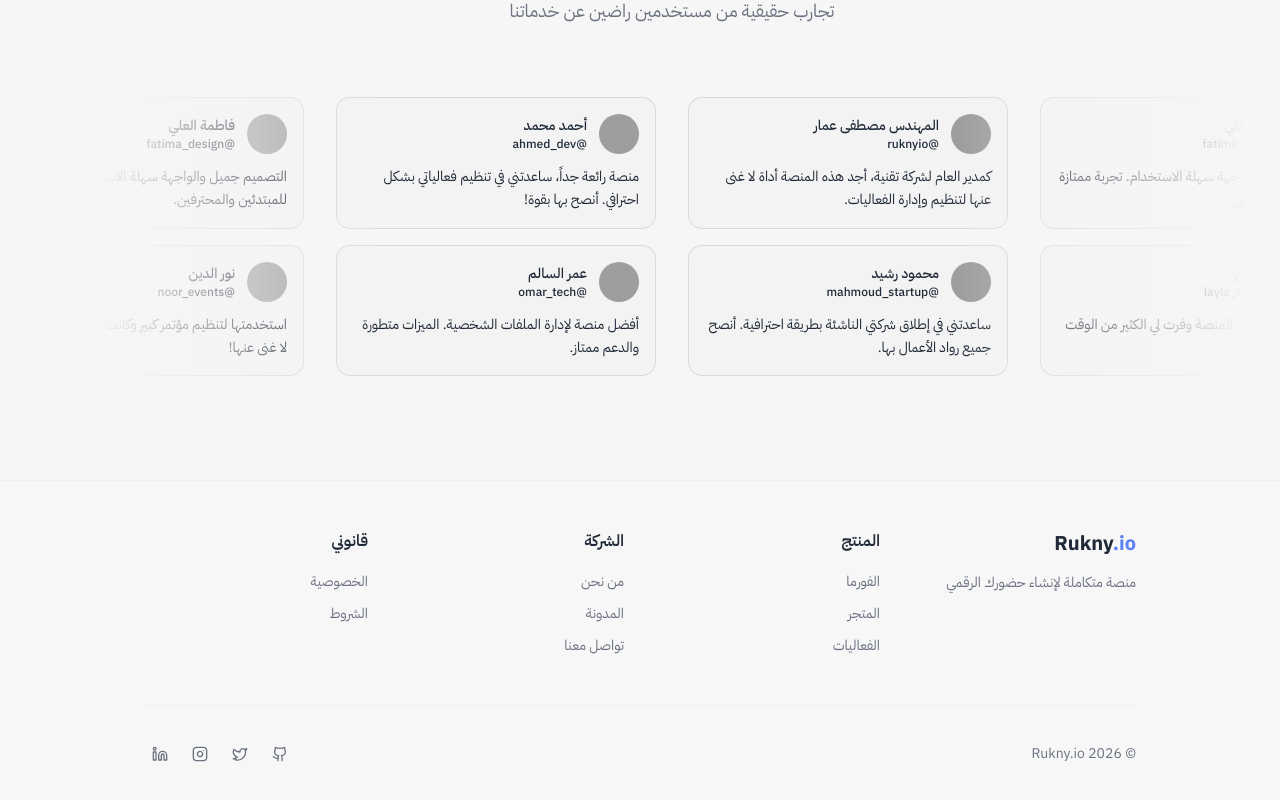
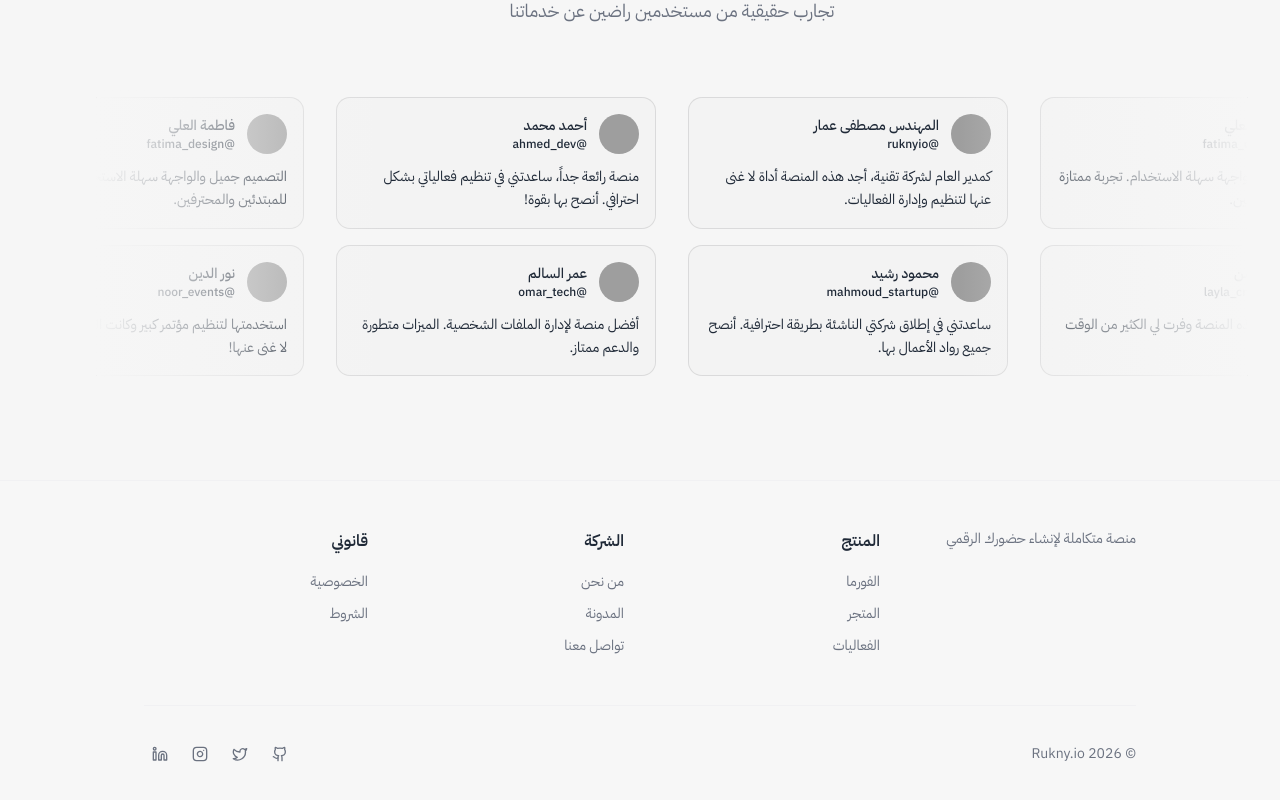
Before and after one commit to 1ih29c2002-max/ruknyio, a Next.js app in the folder apps/web/: page / in a window 1280 px wide. Shown: the part 2308-3108 px from the top of the page. Built offline with nearby package versions, Linux system fonts and the light colour scheme; no server answers; grey boxes are pictures that could not be loaded.

Commit message:
fix: uiux home

```diff
--- a/apps/web/src/components/landing/footer.tsx
+++ b/apps/web/src/components/landing/footer.tsx
@@ -35,9 +35,6 @@ export function Footer() {
         <div className="grid grid-cols-2 md:grid-cols-4 gap-8 mb-12">
           {/* Brand */}
           <div className="col-span-2 md:col-span-1">
-            <Link href="/" className="inline-block mb-4">
-              <span className="text-xl font-bold">Rukny<span className="text-primary">.io</span></span>
-            </Link>
             <p className="text-sm text-muted-foreground">
               منصة متكاملة لإنشاء حضورك الرقمي
             </p>
```
